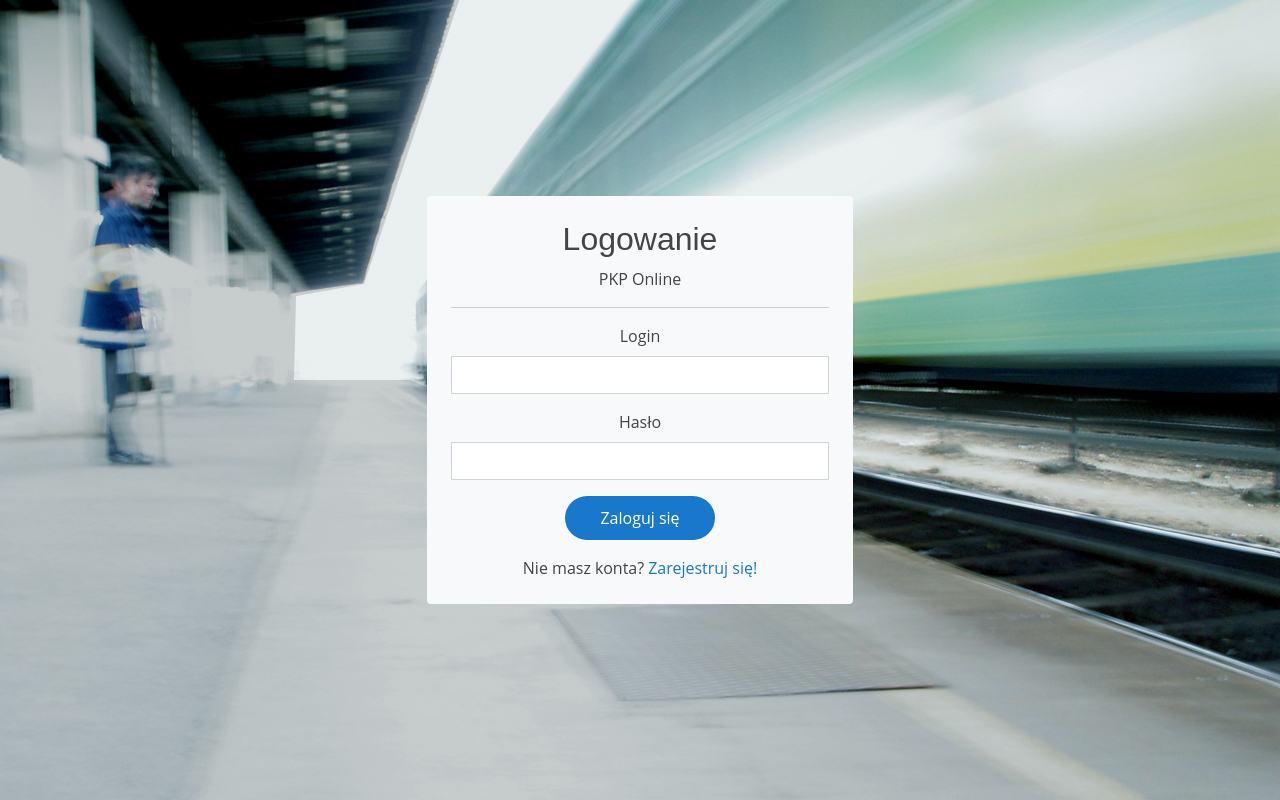
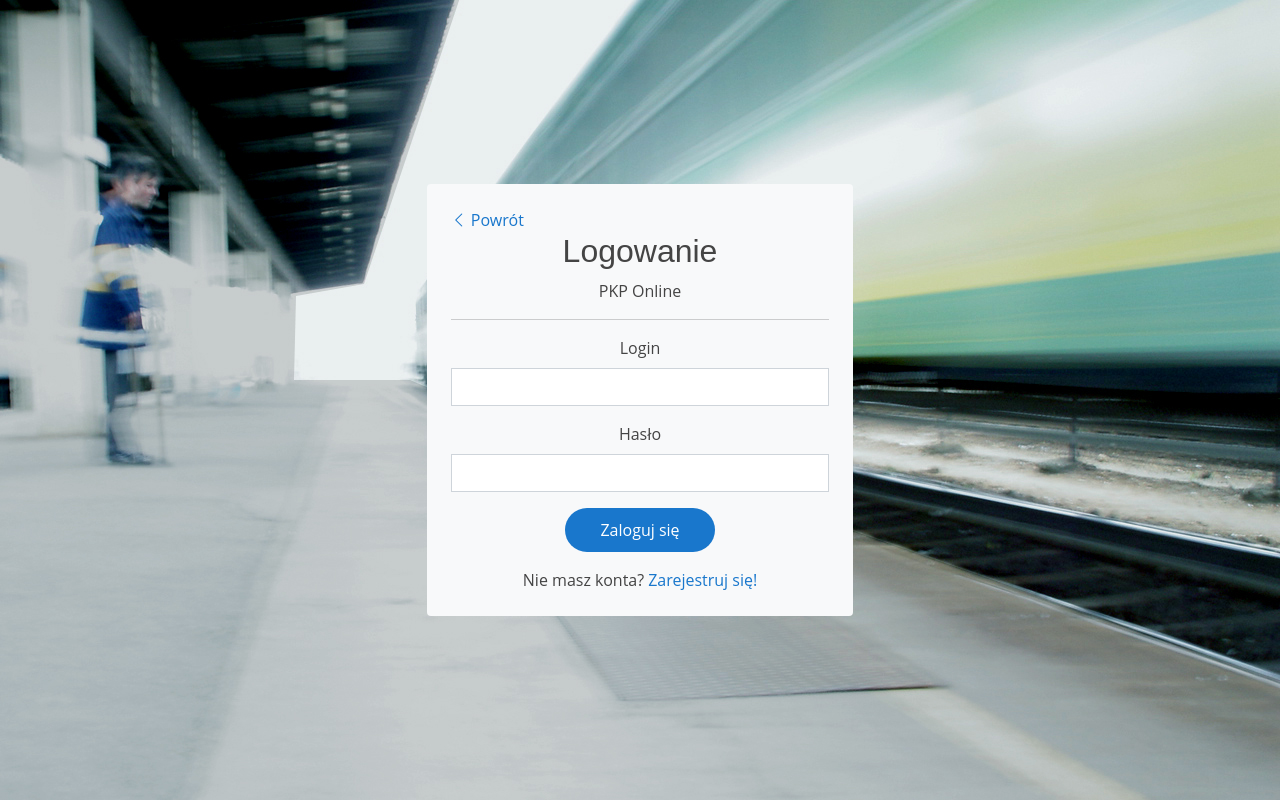
Before and after one commit to ang33l/PKP, a CodeIgniter app: page /pkp/user/login in a window 1280 px wide. Run offline with CodeIgniter, Linux system fonts and the light colour scheme.

Commit message:
poprawki logowania,rejestracji

```diff
--- a/application/controllers/User.php
+++ b/application/controllers/User.php
@@ -44,7 +44,8 @@ class User extends CI_Controller {
                 $this->session->set_userdata(array(
                     'loggedIn' => true,
                     'user_id' => $row->user_id,
-                    'user_name' => $row->user_name
+                    'user_name' => $row->user_name,
+                    'first_name' => "Jan"
                 ));
                 return $this->output->set_content_type('application/json', 'utf-8')
                     ->set_status_header(200)
--- a/application/views/home/index.php
+++ b/application/views/home/index.php
@@ -18,7 +18,7 @@ defined('BASEPATH') OR exit('No direct script access allowed');
     <header id="header" class="fixed-top">
         <div class="container d-flex align-items-center">
 
-            <h1 class="logo me-auto"><a href="index.html">PKP Online</a></h1>
+            <h1 class="logo me-auto"><a href="<?= base_url() ?>">PKP Online</a></h1>
             <!-- Uncomment below if you prefer to use an image logo -->
             <!-- <a href="index.html" class="logo me-auto"><img src="assets/img/logo.png" alt="" class="img-fluid"></a>-->
 
@@ -27,7 +27,7 @@ defined('BASEPATH') OR exit('No direct script access allowed');
                     <li><a class="nav-link scrollto active" href="#hero">Home</a></li>
                     <li><a class="nav-link scrollto" href="<?= base_url() ?>search">Wyszukaj połączenie kolejowe</a></li>
                     <li><a class="nav-link scrollto" href="#services">Kup bilet</a></li>
-                    <li><a class="nav-link scrollto" href="#departments">Kontakt</a></li>
+                    <li><a class="nav-link scrollto" href="<?= base_url() ?>#contact">Kontakt</a></li>
                     <li class="dropdown"><a href="#"><span>Strefa pasażera</span> <i class="bi bi-chevron-down"></i></a>
                         <ul>
                             <?php
--- a/application/views/user/login.php
+++ b/application/views/user/login.php
@@ -48,13 +48,20 @@ defined('BASEPATH') OR exit('No direct script access allowed');
         transition: 0.4s;
         border-radius: 50px;
     }
+    .back {
+        text-align: left;
+    }
     </style>
 </head>
 
 <body>
     <div class="bg">
         <div class="center-screen">
-            <div class="col-xs-12 col-md-4 bg-light p-4 rounded">
+            <div class="col-xs-12 col-md-6 col-lg-4 bg-light p-4 rounded">
+                <div class="back">
+                    <a href="javascript:history.back()"><i class="bi bi-chevron-left"></i> Powrót</a>
+                </div>
+
                 <h2>Logowanie</h2>
                 <p>PKP Online</p>
                 <hr>
```
Also changed, not shown: application/views/user/register.php (+23 -1 lines).
